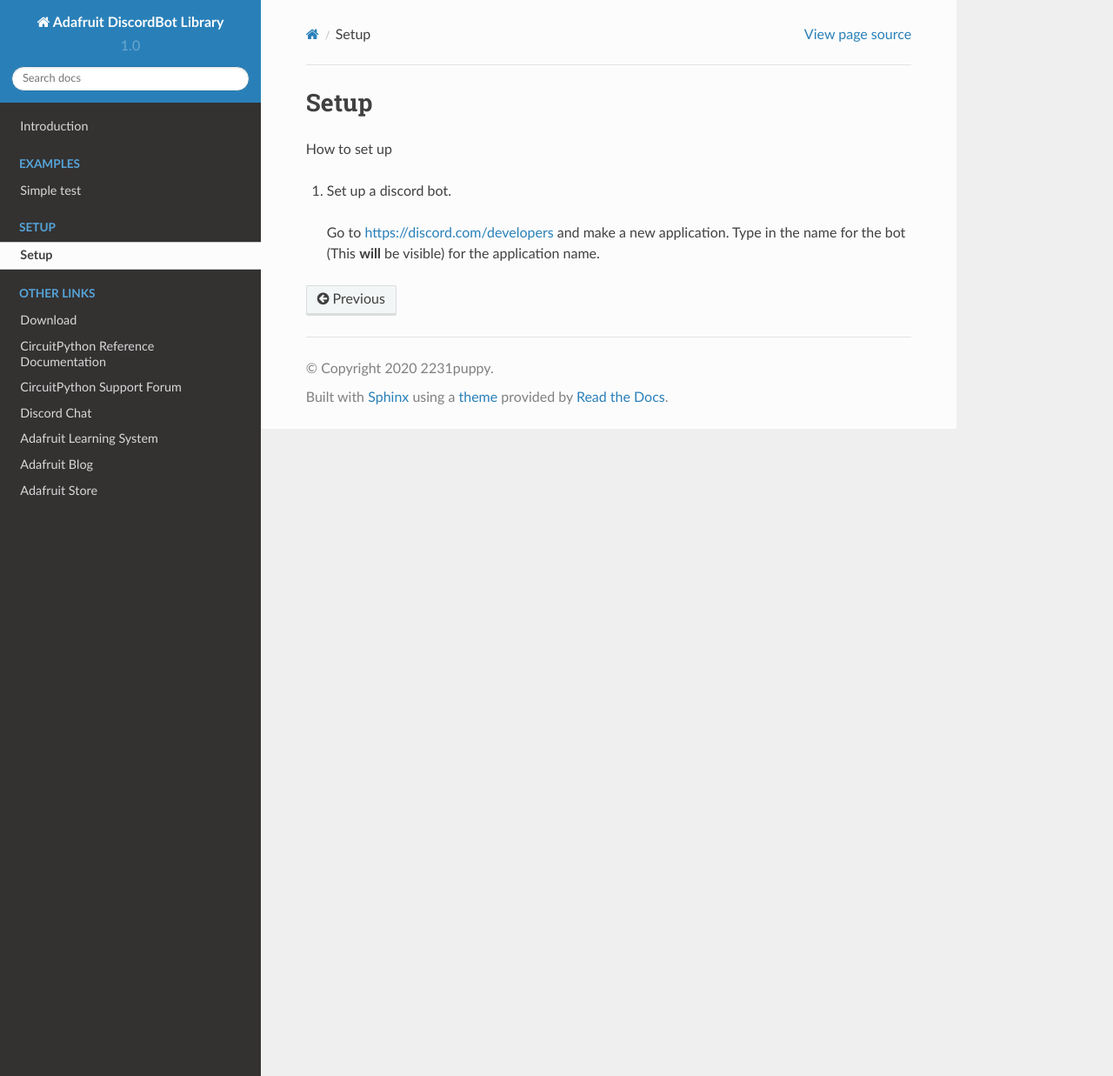
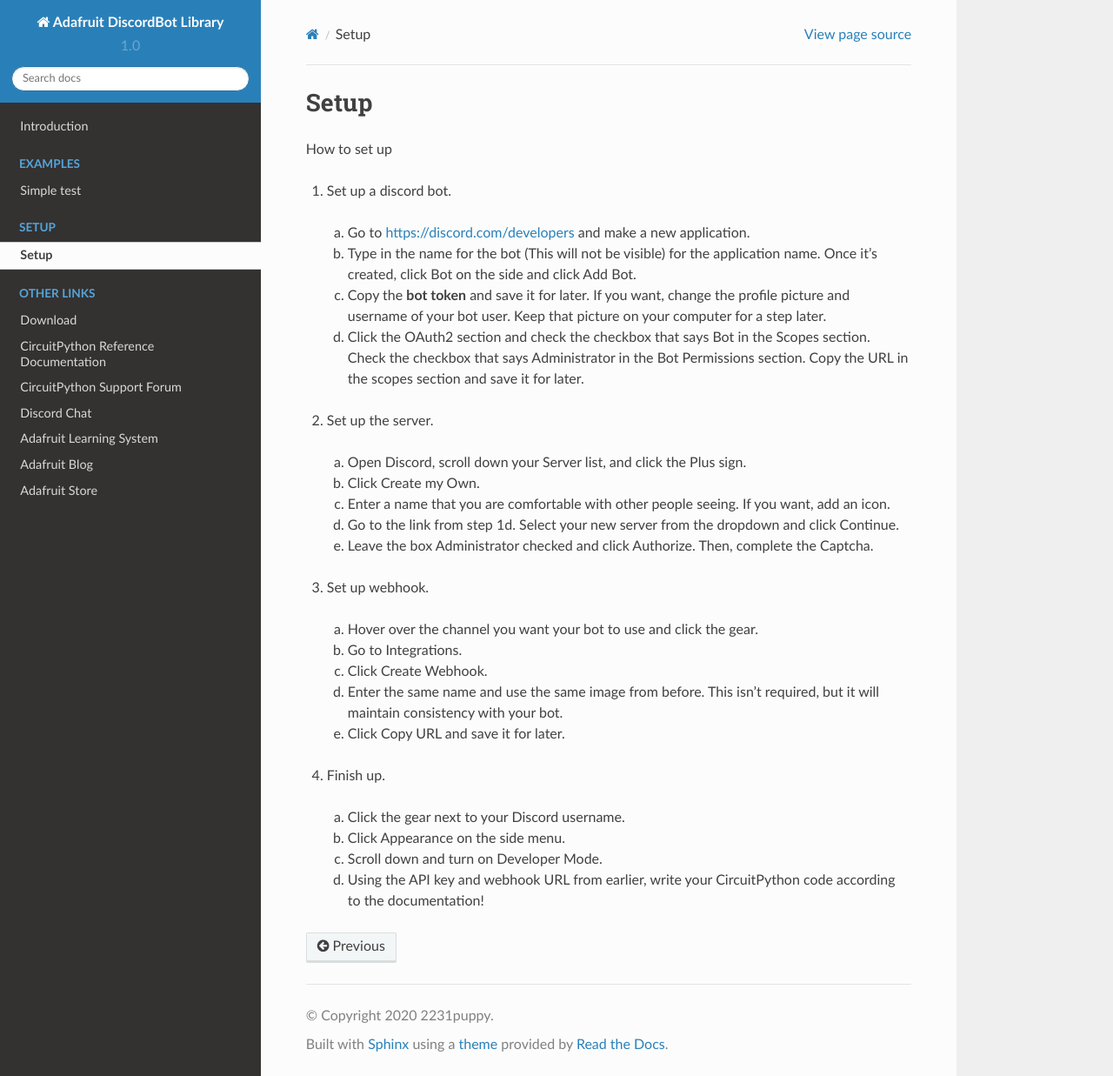
Before and after one commit to MichaByte/CircuitPython_DiscordBot, a Sphinx documentation site: the page built from docs/setup.rst, in a window 1280 px wide and 1237 px high. Shown: the whole window at 87% size. Built offline with Sphinx 7.4.7 and the Read the Docs theme 2.0.0, drawn with Linux system fonts in a browser that asks for light colours.

Commit message:
Finished Setup page of docs

```diff
--- a/docs/setup.rst
+++ b/docs/setup.rst
@@ -6,4 +6,30 @@
 
 1. Set up a discord bot.
 
-  Go to https://discord.com/developers and make a new application. Type in the name for the bot (This **will** be visible) for the application name.
+  a. Go to https://discord.com/developers and make a new application.
+  b. Type in the name for the bot (This will not be visible) for the application name. Once it's created, click Bot on the side and click Add Bot.
+  c. Copy the **bot token** and save it for later. If you want, change the profile picture and username of your bot user. Keep that picture on your computer for a step later.
+  d. Click the OAuth2 section and check the checkbox that says Bot in the Scopes section. Check the checkbox that says Administrator in the Bot Permissions section. Copy the URL in the scopes section and save it for later.
+
+2. Set up the server.
+
+  a. Open Discord, scroll down your Server list, and click the Plus sign.
+  b. Click Create my Own.
+  c. Enter a name that you are comfortable with other people seeing. If you want, add an icon.
+  d. Go to the link from step 1d. Select your new server from the dropdown and click Continue.
+  e. Leave the box Administrator checked and click Authorize. Then, complete the Captcha.
+
+3. Set up webhook.
+
+  a. Hover over the channel you want your bot to use and click the gear.
+  b. Go to Integrations.
+  c. Click Create Webhook.
+  d. Enter the same name and use the same image from before. This isn't required, but it will maintain consistency with your bot.
+  e. Click Copy URL and save it for later.
+
+4. Finish up.
+
+  a. Click the gear next to your Discord username.
+  b. Click Appearance on the side menu.
+  c. Scroll down and turn on Developer Mode.
+  d. Using the API key and webhook URL from earlier, write your CircuitPython code according to the documentation!
```
